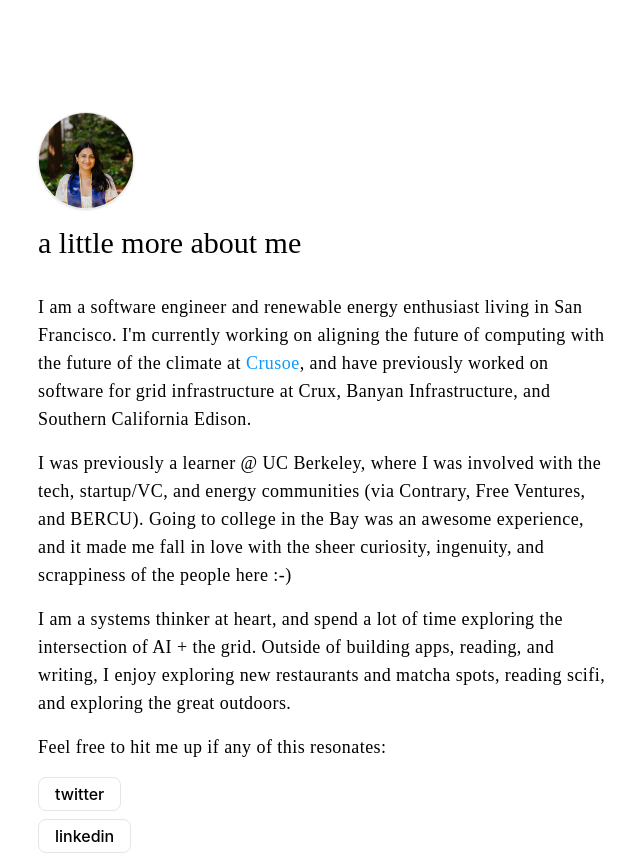
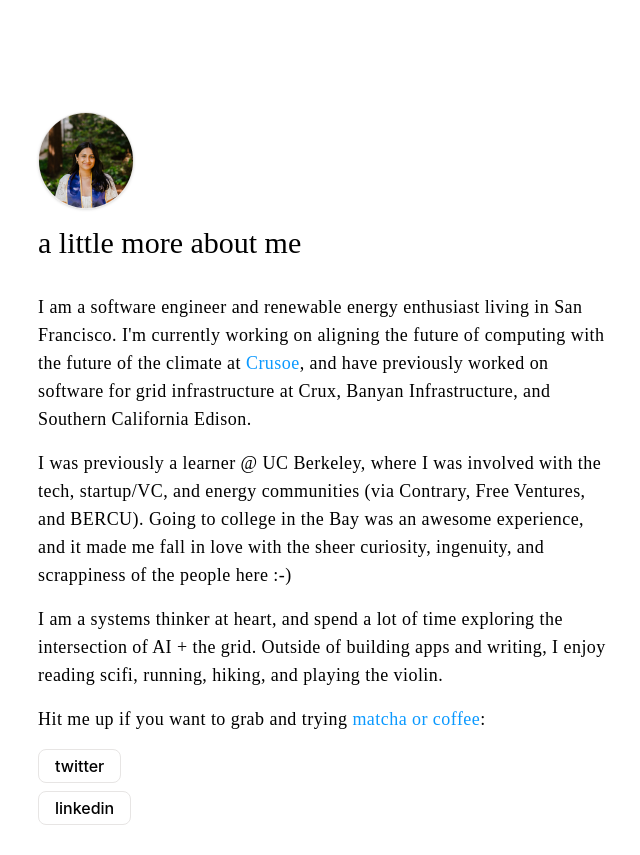
Before and after one commit to themeghamind/personal-website, a Next.js app: page /about-me in a window 1280 px wide. Shown: the top 855 px of the page, without its empty margins (314-954 px from the left). Built offline with nearby package versions, Linux system fonts and the light colour scheme.

Commit message:
matcha list

```diff
--- a/app/about-me/page.tsx
+++ b/app/about-me/page.tsx
@@ -17,8 +17,8 @@ export default function Page() {
             <h1 className="text-3xl mb-8 [font-family:var(--font-instrument)]"> {'a little more about me'} </h1>
             <p className="text-lg [font-family:var(--font-instrument)] mb-4 tracking-wide"> I am a software engineer and renewable energy enthusiast living in San Francisco. I'm currently working on aligning the future of computing with the future of the climate at <a className="hover:underline text-[#0B99FF]" href="https://www.crusoe.ai/"> Crusoe</a>, and have previously worked on software for grid infrastructure at Crux, Banyan Infrastructure, and Southern California Edison.</p>
             <p className="text-lg [font-family:var(--font-instrument)] mb-4 tracking-wide"> {`I was previously a learner @ UC Berkeley, where I was involved with the tech, startup/VC, and energy communities (via Contrary, Free Ventures, and BERCU). Going to college in the Bay was an awesome experience, and it made me fall in love with the sheer curiosity, ingenuity, and scrappiness of the people here :-)`} </p>
-            <p className="text-lg [font-family:var(--font-instrument)] mb-4 tracking-wide"> I am a systems thinker at heart, and spend a lot of time exploring the intersection of AI + the grid. Outside of building apps, reading, and writing, I enjoy exploring <a className="hover:text-[#0B99FF]" href="https://maps.app.goo.gl/Tutkd7ZviNUsB4kE6"> new restaurants </a> and matcha spots, reading scifi, and exploring the great outdoors. </p>
-            <p className="text-lg [font-family:var(--font-instrument)] mt-4 mb-4 tracking-wide"> Feel free to hit me up if any of this resonates: </p>
+            <p className="text-lg [font-family:var(--font-instrument)] mb-4 tracking-wide"> I am a systems thinker at heart, and spend a lot of time exploring the intersection of AI + the grid. Outside of building apps and writing, I enjoy reading scifi, running, hiking, and playing the violin. </p>
+            <p className="text-lg [font-family:var(--font-instrument)] mt-4 mb-4 tracking-wide"> Hit me up if you want to grab and trying <a className="hover:underline text-[#0B99FF]" href="https://maps.app.goo.gl/WEiBzwYQobnwjNZu7">matcha or coffee</a>: </p>
             <PageButtons pages={[
                 {
                     href: 'https://x.com/themeghamachine',
```
